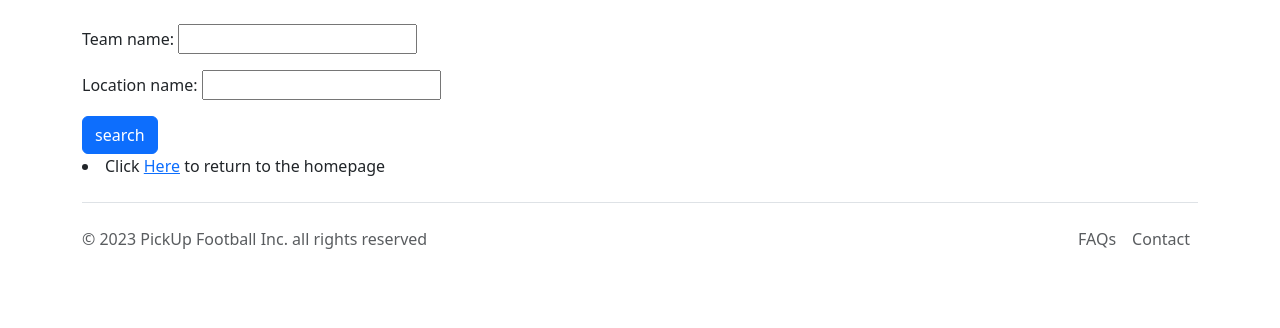
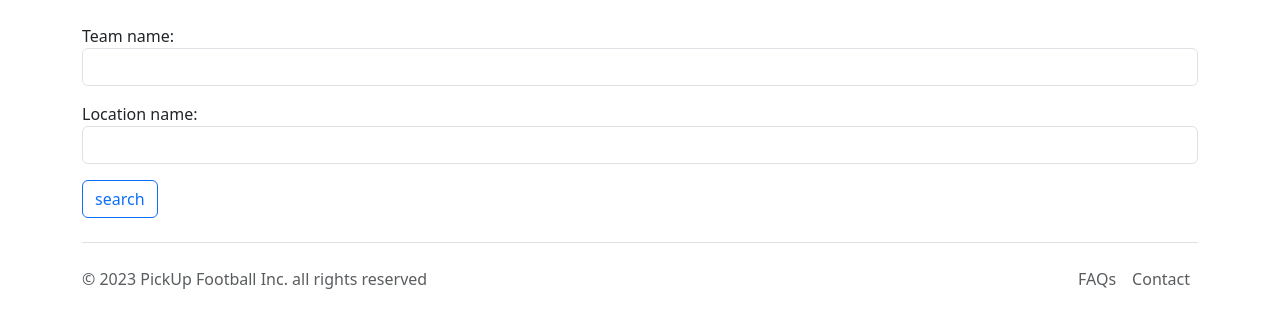
Before and after one commit to TaylorUni2664501d/9E_WAD_GROUP, a Django app: page /manager/search_teams/ in a window 1280 px wide. Shown: the part 56-384 px from the top of the page. Run offline with Django 3.2, Linux system fonts and the light colour scheme.

Commit message:
added CSS to search + made request team button require authentication

```diff
--- a/WAD_Code/manager/forms.py
+++ b/WAD_Code/manager/forms.py
@@ -16,8 +16,7 @@ class TeamForm(forms.ModelForm): # form to create a new team
     age_min = forms.IntegerField(widget=forms.NumberInput(attrs={'class': 'form-control'}), min_value=13, max_value=50)
     age_max = forms.IntegerField(widget=forms.NumberInput(attrs={'class': 'form-control'}), min_value=13, max_value=50)
     # bio = forms.CharField(widget=forms.Textarea())
-
-    # logo = forms.ImageField(required=False)
+    logo = forms.ImageField(widget=forms.FileInput(attrs={'class': 'form-control'}), required=False)
 
     def save(self, commit=True):
         instance = super(TeamForm, self).save(commit=False)
@@ -34,9 +33,7 @@ class TeamForm(forms.ModelForm): # form to create a new team
             "team_name": forms.TextInput(attrs={'class': 'form-control'}),
             "team_password": forms.PasswordInput(attrs={'class': 'form-control'}),
             "location": forms.TextInput(attrs={'class': 'form-control'}),
-            # "age_range": form.TextInput(attrs={'class': 'form-control'}),
             "bio": forms.Textarea(attrs={'class': 'form-control'}),
-            "logo": forms.FileInput(attrs={'class': 'form-control','required':False})
         }
 
 class TeamProfileForm(forms.ModelForm): # form to log in to a team as admin
@@ -85,5 +82,5 @@ class LogoutForm(forms.ModelForm):
     pass
 
 class SearchForm(forms.Form):
-    team_name = forms.CharField(required=False)
-    location_name = forms.CharField(required=False)
+    team_name = forms.CharField(widget=forms.TextInput(attrs={'class': 'form-control'}), required=False)
+    location_name = forms.CharField(widget=forms.TextInput(attrs={'class': 'form-control'}), required=False)
--- a/WAD_Code/templates/manager/login.html
+++ b/WAD_Code/templates/manager/login.html
@@ -30,7 +30,7 @@
 <!--        <br />-->
 <!--        Password: <input type="password" name="password"  value="" size="50" />-->
 <!--        <br />-->
-        <input type="submit" class="btn btn-primary" value="submit" />
+        <input type="submit" class="btn btn-outline-primary" value="submit" />
     </form>
 
 </div>
--- a/WAD_Code/templates/manager/register_individual.html
+++ b/WAD_Code/templates/manager/register_individual.html
@@ -18,7 +18,7 @@
     <form id="user_form" method="post" action="{% url 'manager:signup_individual' %}" enctype="multipart/form-data">
         {% csrf_token %}
         {{ user_form.as_p }}
-        <input type="submit" class="btn btn-primary" name="submit" value="Register" />
+        <input type="submit" class="btn btn-outline-primary" name="submit" value="Register" />
     </form>
 </div>
 {% endif %}
--- a/WAD_Code/templates/manager/register_team.html
+++ b/WAD_Code/templates/manager/register_team.html
@@ -16,7 +16,7 @@
         <form id="team_form" method="post" action="{% url 'manager:signup_team' %}" enctype="multipart/form-data">
             {% csrf_token %}
             {{ team_form.as_p }}
-            <input type="submit" class="btn btn-primary" name="submit" value="Register" />
+            <input type="submit" class="btn btn-outline-primary" name="submit" value="Register" />
         </form>
     </div>
     {% endif %}
--- a/WAD_Code/templates/manager/search_teams.html
+++ b/WAD_Code/templates/manager/search_teams.html
@@ -10,8 +10,7 @@
 		<form id="search_form" method="post" action="{% url 'manager:search_results' %}"/>
 			{% csrf_token %}
 			{{ search_form.as_p }}
-			<input type="submit" class="btn btn-primary" name="submit" value="search" />
+			<input type="submit" class="btn btn-outline-primary" name="submit" value="search" />
 		</form>
 	</div>
-		<li>Click <a href="{% url 'manager:index' %}">Here</a> to return to the homepage</li>
 	{% endblock %}
```
Also changed, not shown: WAD_Code/templates/manager/search_results.html (+24 -5 lines), WAD_Code/templates/manager/view_team.html (+8 -3 lines).
